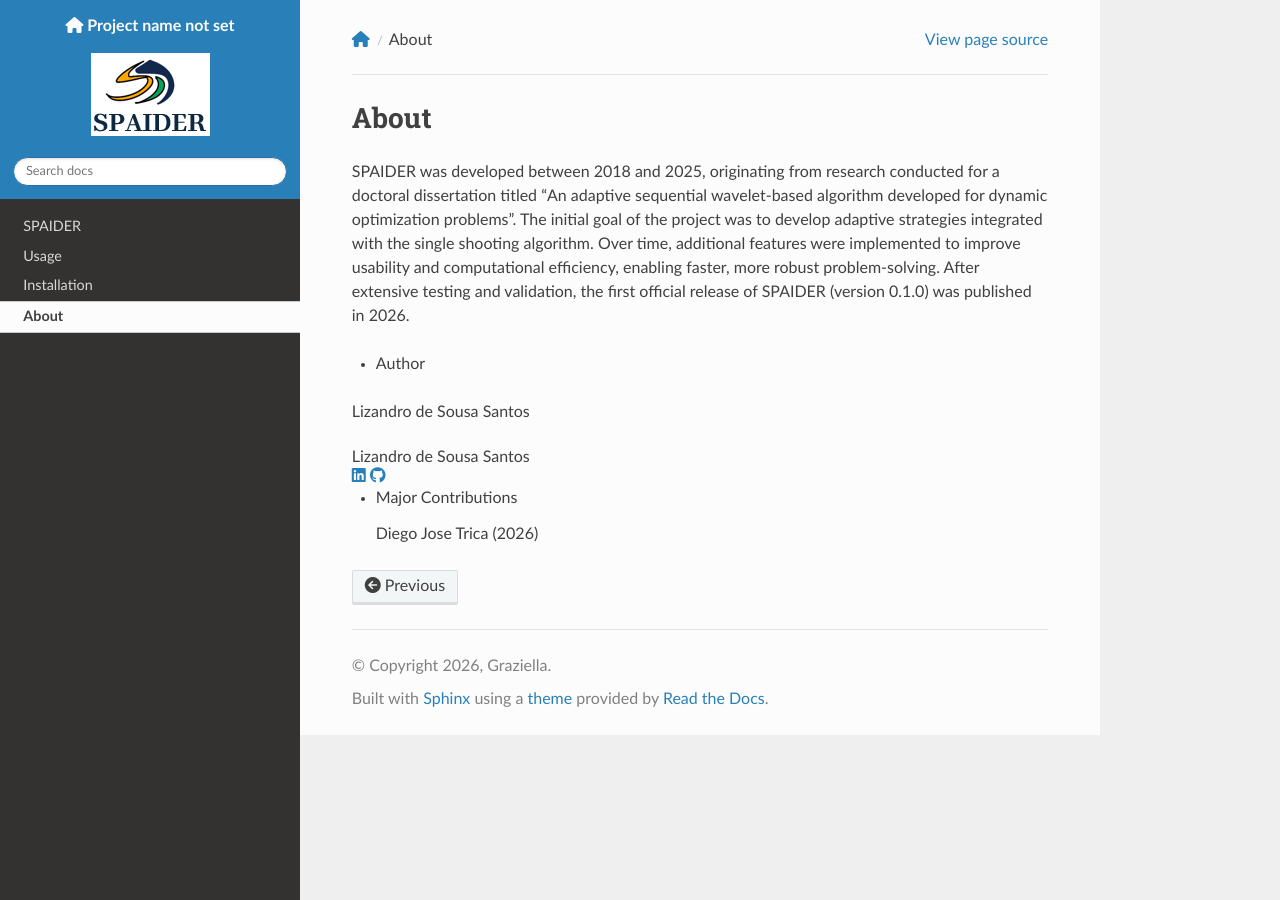
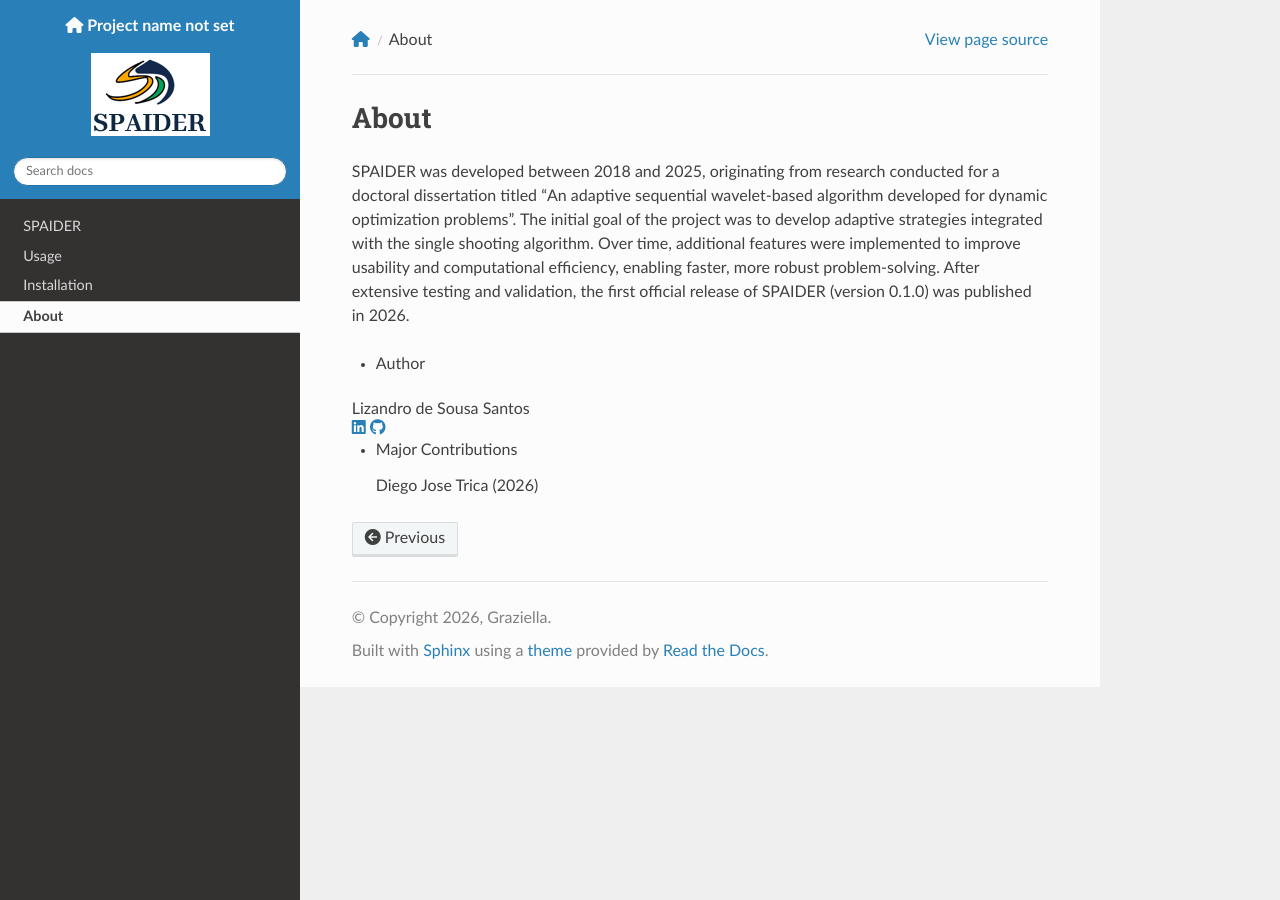
Before and after one commit to LizandroCloud/SPAIDER-M, a Sphinx documentation site: the page built from docs/source/about.rst, in a window 1280 px wide. Built offline with Sphinx 7.4.7 and the Read the Docs theme 3.1.0, drawn with Linux system fonts in a browser that asks for light colours.

Commit message:
Update about.rst

```diff
--- a/docs/source/about.rst
+++ b/docs/source/about.rst
@@ -4,8 +4,6 @@ About
 SPAIDER was developed between 2018 and 2025, originating from research conducted for a doctoral dissertation titled "An adaptive sequential wavelet-based algorithm developed for dynamic optimization problems". The initial goal of the project was to develop adaptive strategies integrated with the single shooting algorithm. Over time, additional features were implemented to improve usability and computational efficiency, enabling faster, more robust problem-solving. After extensive testing and validation, the first official release of SPAIDER (version 0.1.0) was published in 2026.
 
 - Author
-
-Lizandro de Sousa Santos
 
 .. raw:: html
 
```
